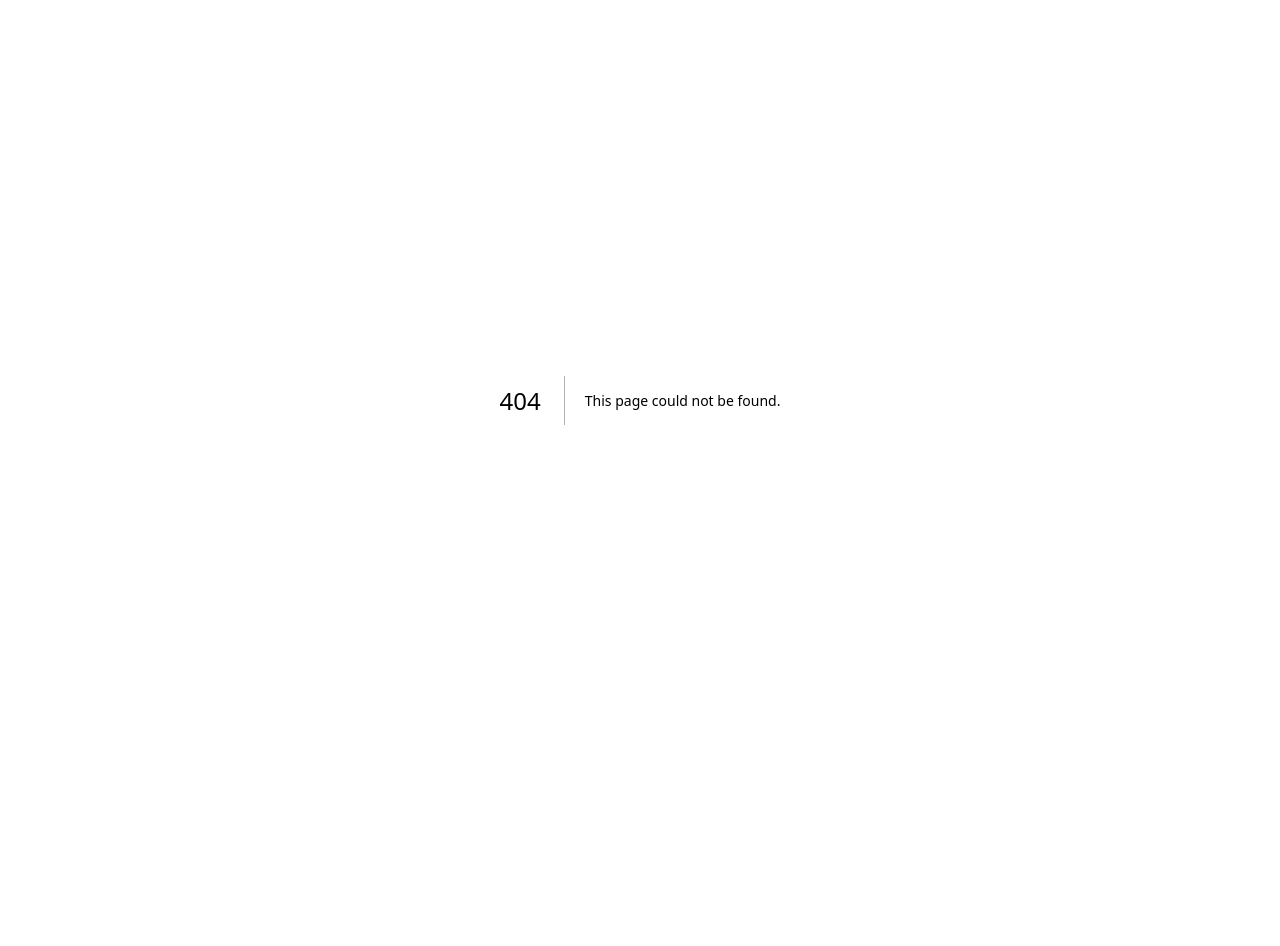
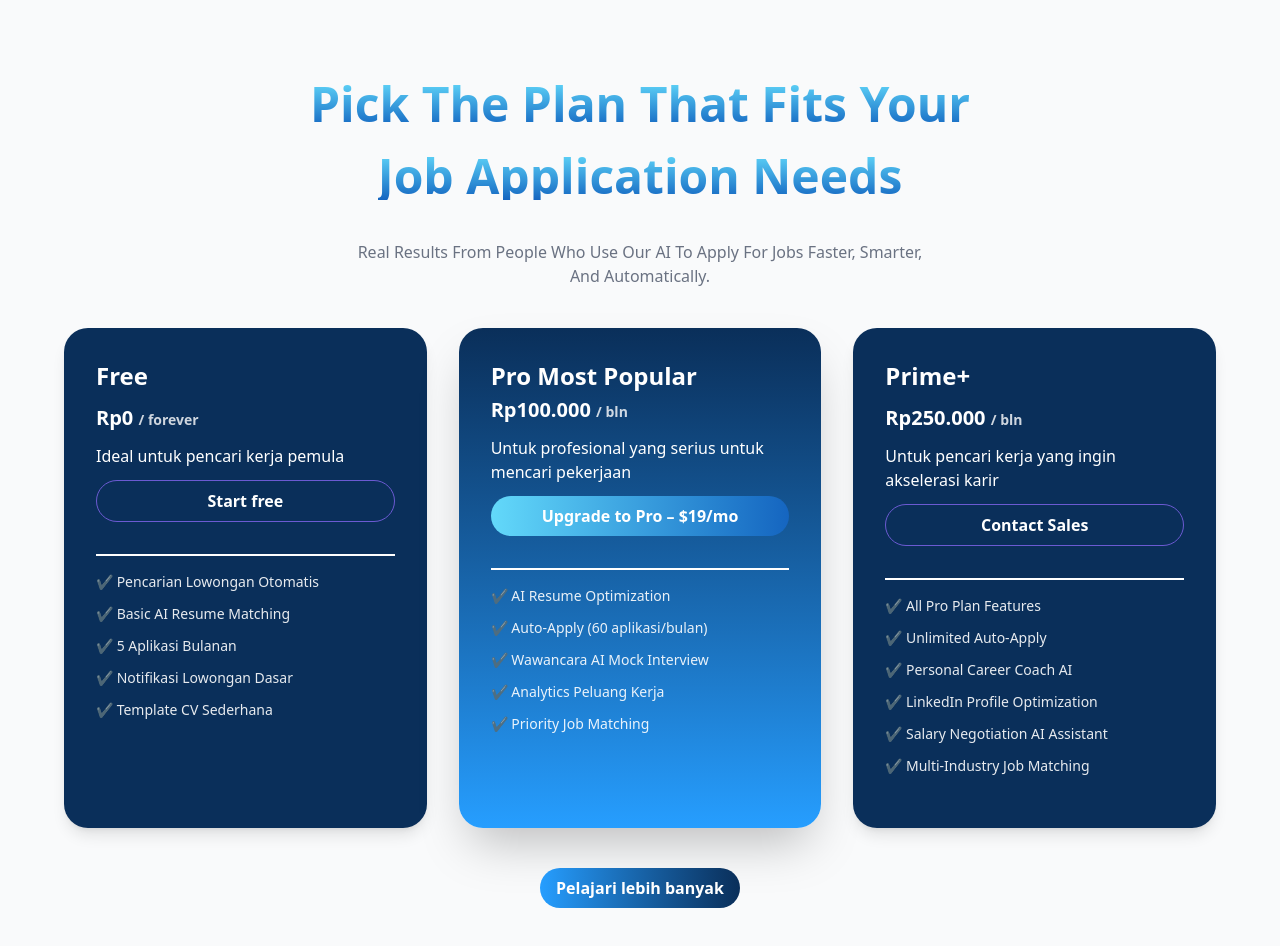
Before and after one commit to InsanBusted/hackathon-uin, a Next.js app: page /components/home/pricing in a window 1280 px wide. Before the commit this address had no page. Shown: the top 946 px of the page. Before the commit the page ends 800 px from the top, so only its background shows below. Built offline with nearby package versions, Linux system fonts and the light colour scheme.

Commit message:
add pricingPage

```diff
--- a/app/components/home/advantage/page.tsx
+++ b/app/components/home/advantage/page.tsx
@@ -4,39 +4,21 @@ import Image from "next/image";
 import { useState } from "react";
 
 const Advantage = () => {
-
   const [activeIndex, setActiveIndex] = useState(0);
 
   const cardTexts = () => [
     "Automation AI membantu meningkatkan efisiensi melalui proses otomatisasi.",
     "Data Analytics memberikan wawasan untuk pengambilan keputusan yang tepat.",
-    "Integrasi Sistem mempermudah penghubungan berbagai platform bisnis."
-
-  ]
-
-  const BackgroundImage = () => [
-    "url('/image/blueCircle.png')",
-    "url('/image/blueCircle.png')",
+    "Integrasi Sistem mempermudah penghubungan berbagai platform bisnis.",
+    "Blockchain memberikan wawasan untuk pengambilan keputusan yang tepat.",
   ];
 
-  const PositionImage = () => ["-30px 30px", "900px 300px"];
-
-  const backgroundSize = () => ["1500px", "1500px"];
-
   return (
-    <div
-      style={{
-        backgroundImage: BackgroundImage().join(", "),
-        backgroundPosition: PositionImage().join(", "),
-        backgroundSize: backgroundSize().join(", "),
-        backgroundRepeat: "no-repeat",
-      }}
-      className="relative w-full h-[200vh] flex overflow-hidden bg-[#F5F5F5]"
-    >
+    <div className="relative w-full h-[130vh] flex overflow-hidden bg-[#F5F5F5]">
       <div className="flex items-center w-full gap-10">
         {/* Left Side — Title */}
         <div className="flex flex-col max-w-lg mt-[200px] ms-30">
-          <h2 className="text-4xl md:text-5xl font-bold bg-linear-to-r from-[#130F26] via-[#0A2F5A] to-[#64B5F6] bg-clip-text text-transparent">
+          <h2 className="text-4xl md:text-5xl font-bold bg-linear-to-b from-[#63D9FA] to-[#1565C0] bg-clip-text text-transparent">
             Kelebihan Kami
           </h2>
           <p className="mt-4 text-gray-700 text-lg">
@@ -57,12 +39,13 @@ const Advantage = () => {
                 width={700}
                 onChange={(i) => setActiveIndex(i)}
               >
-                {/* CARD 1 */}
-                <Card style={{
+                <Card
+                  style={{
                     background:
                       "linear-gradient(135deg, #130F26, #0A2F5A, #64B5F6)",
                   }}
-                  className="relative rounded-xl shadow-lg">
+                  className="relative rounded-xl shadow-lg"
+                >
                   <h3 className="text-xl font-bold text-white p-3">
                     Automation AI
                   </h3>
@@ -78,7 +61,6 @@ const Advantage = () => {
                   </div>
                 </Card>
 
-                {/* CARD 2 */}
                 <Card
                   style={{
                     background:
@@ -101,14 +83,36 @@ const Advantage = () => {
                   </div>
                 </Card>
 
-                {/* CARD 3 */}
-                <Card style={{
+                <Card
+                  style={{
                     background:
                       "linear-gradient(135deg, #130F26, #0A2F5A, #64B5F6)",
                   }}
-                  className="relative rounded-xl shadow-lg">
+                  className="relative rounded-xl shadow-lg"
+                >
                   <h3 className="text-xl font-bold text-white p-3">
                     Network Engineering
+                  </h3>
+                  <hr className="border-t-2 border-white mb-4" />
+
+                  <div className="flex justify-center items-center h-[400px]">
+                    <Image
+                      src="/image/VectorAI.png"
+                      width={200}
+                      height={100}
+                      alt=""
+                    />
+                  </div>
+                </Card>
+                <Card
+                  style={{
+                    background:
+                      "linear-gradient(135deg, #130F26, #0A2F5A, #64B5F6)",
+                  }}
+                  className="relative rounded-xl shadow-lg"
+                >
+                  <h3 className="text-xl font-bold text-white p-3">
+                    Block Chain
                   </h3>
                   <hr className="border-t-2 border-white mb-4" />
 
--- a/app/components/home/jobs/page.tsx
+++ b/app/components/home/jobs/page.tsx
@@ -52,18 +52,19 @@ const JobsList: Job[] = [
 
 const JobsComponent = () => {
   return (
-    <div className="bg-gradient-to-b from-[#F5F5F5] to-[#FFFFFF] p-10">
-      <h2 className="text-4xl md:text-5xl font-bold bg-gradient-to-r from-[#130F26] via-[#0A2F5A] to-[#64B5F6] bg-clip-text text-transparent mb-10">
+    <div className="bg-linear-to-b from-[#F5F5F5] to-[#FFFFFF] p-10">
+      <h2 className="text-4xl md:text-5xl font-bold bg-linear-to-b from-[#63D9FA] to-[#1565C0] bg-clip-text text-transparent mb-10">
         Daftar Pekerjaan
       </h2>
 
-      <div className="flex justify-center bg-card rounded-md p-6">
-        <div className="flex gap-x-10">
+      <div className="flex flex-col justify-center items-center bg-linear-to-r from-[#0A2F5A] via-[#145593] to-[#64B5F6] rounded-2xl p-6 h-[400px]">
+        <div className="flex gap-x-20 mb-10">
           {JobsList.map((job) => (
             <div
               key={job.id}
-              className="bg-white border shadow-sm rounded-xl p-6 hover:shadow-md transition w-[380px] h-[248px]"
+              className="bg-white border shadow-sm rounded-2xl p-6 hover:shadow-md transition w-[380px]"
             >
+              {/* TOP: Logo + Title */}
               <div className="flex items-center gap-4 mb-4">
                 <div className="relative w-14 h-14">
                   <Image
@@ -74,43 +75,66 @@ const JobsComponent = () => {
                   />
                 </div>
 
-                <div>
-                  <h2 className="text-black text-lg font-bold leading-tight">
+                <div className="flex-1">
+                  <h2 className="text-black text-base font-bold leading-tight line-clamp-1">
                     {job.title}
                   </h2>
-                  <p className="text-gray-700 text-sm">{job.company}</p>
+                  <p className="text-gray-700 text-sm line-clamp-1">
+                    {job.company}
+                  </p>
                 </div>
+
+                {/* Bookmark Icon */}
+                <button className="text-gray-400 hover:text-purple-500">
+                  <i className="fa-regular fa-bookmark text-lg"></i>
+                </button>
+              </div>
+
+              {/* TAGS */}
+              <div className="flex flex-wrap justify-around mb-6">
+                {job.type.map((t, index) => (
+                  <span
+                    key={index}
+                    className="px-3 py-1 rounded-lg bg-purple-50 text-purple-600 text-xs font-semibold"
+                  >
+                    {t.name}
+                  </span>
+                ))}
               </div>
 
               {/* LOCATION */}
-              <p className="text-gray-700 text-sm mb-1">
-                <span className="font-semibold">Lokasi:</span> {job.location}
-              </p>
+              <div className="flex items-center text-gray-700 text-sm mb-2">
+                <i className="fa-solid fa-location-dot text-purple-500 mr-2"></i>
+                <span>{job.location}</span>
+              </div>
 
-              {/* TYPE */}
-              <p className="text-gray-700 text-sm mb-1">
-                <span className="font-semibold">Tipe:</span>{" "}
-                {job.type.map((t) => t.name).join(", ")}
-              </p>
+              {/* DEADLINE / STATUS */}
+              <div className="flex items-center justify-between mt-2">
+                <div className="flex items-center text-gray-700 text-xs">
+                  <i className="fa-regular fa-calendar mr-1"></i>
+                  <span>
+                    Apply before: <b>{job.dueDate}</b>
+                  </span>
+                </div>
 
-              {/* STATUS */}
-              <p
-                className={`mt-2 inline-block px-3 py-1 text-xs rounded-lg font-semibold ${
-                  job.status === "Closed"
-                    ? "bg-red-100 text-red-600"
-                    : "bg-green-100 text-green-600"
-                }`}
-              >
-                {job.status}
-              </p>
-
-              {/* DEADLINE */}
-              <p className="text-gray-600 text-xs mt-3">
-                Batas Waktu:{" "}
-                <span className="font-medium text-black">{job.dueDate}</span>
-              </p>
+                {/* STATUS BADGE */}
+                <span
+                  className={`px-3 py-1 text-xs rounded-lg font-semibold ${
+                    job.status === "Closed"
+                      ? "bg-red-100 text-red-600"
+                      : "bg-green-100 text-green-600"
+                  }`}
+                >
+                  {job.status === "Closed" ? "Job Already Closed" : job.status}
+                </span>
+              </div>
             </div>
           ))}
+        </div>
+        <div className="flex flex-col justify-center items-center">
+          <button className="bg-[#63D9FA] hover:bg-[#0A2F5A] transition-colors duration-300 text-white font-bold py-2 px-4 rounded-lg">
+            Temukan lebih banyak pekerjaan
+          </button>
         </div>
       </div>
     </div>
--- /dev/null
+++ b/app/components/home/pricing/page.tsx
@@ -0,0 +1,106 @@
+const Pricing = () => {
+  return (
+    <div className="w-full py-20 bg-gray-50 flex flex-col items-center">
+      <h2 className="text-4xl md:text-5xl font-bold bg-linear-to-b from-[#63D9FA] to-[#1565C0] bg-clip-text text-transparent">
+        Pick The Plan That Fits Your
+      </h2>
+      <br />
+      <h2 className="text-4xl md:text-5xl font-bold bg-linear-to-b from-[#63D9FA] to-[#1565C0] bg-clip-text text-transparent mb-10">
+        Job Application Needs
+      </h2>
+
+      <p className="text-gray-500 text-center mb-10 max-w-xl">
+        Real Results From People Who Use Our AI To Apply For Jobs Faster,
+        Smarter, And Automatically.
+      </p>
+
+      <div className="flex flex-col justify-center items-center md:flex-row gap-8 w-full max-w-6xl">
+        {/* Free Plan */}
+        <div
+          className="rounded-3xl p-8 shadow-lg bg-[#0A2F5A] text-white h-[500px] w-[500px]"
+        >
+          <h3 className="text-2xl font-bold mb-3">Free</h3>
+          <p className="text-xl font-semibold mb-3">
+            Rp0 <span className="text-sm opacity-80">/ forever</span>
+          </p>
+          <p className="mb-3">
+          Ideal untuk pencari kerja pemula
+          </p>
+
+          <button className="w-full py-2 rounded-3xl bg-transparent border border-[#6B5AD2] text-[#FFFFFF] font-semibold mb-8">
+            Start free
+          </button>
+          <hr className="border-t-2 border-white mb-4" />
+
+          <ul className="space-y-3 text-sm opacity-90">
+            <li>✔ Pencarian Lowongan Otomatis</li>
+            <li>✔ Basic AI Resume Matching</li>
+            <li>✔ 5 Aplikasi Bulanan</li>
+            <li>✔ Notifikasi Lowongan Dasar</li>
+            <li>✔ Template CV Sederhana</li>
+          </ul>
+        </div>
+
+        {/* Pro Plan */}
+        <div
+          className="rounded-3xl p-8 shadow-2xl bg-linear-to-b from-[#0A2F5A] to-[#269EFF] text-white h-[500px] w-[500px]"
+        >
+          <h3 className="text-2xl font-bold mb-1">Pro Most Popular</h3>
+          <p className="text-xl font-semibold mb-3">
+            Rp100.000 <span className="text-sm opacity-80">/ bln</span>
+          </p>
+          <p className="mb-3">
+            Untuk profesional yang serius untuk mencari pekerjaan
+          </p>
+
+          <button className="w-full py-2 rounded-3xl bg-linear-to-r from-[#63D9FA] to-[#1565C0] text-[#FFFFFF] font-semibold mb-8">
+            Upgrade to Pro – $19/mo
+          </button>
+          <hr className="border-t-2 border-white mb-4" />
+
+          <ul className="space-y-3 text-sm opacity-90">
+            <li>✔ AI Resume Optimization</li>
+            <li>✔ Auto-Apply (60 aplikasi/bulan)</li>
+            <li>✔ Wawancara AI Mock Interview</li>
+            <li>✔ Analytics Peluang Kerja</li>
+            <li>✔ Priority Job Matching</li>
+          </ul>
+        </div>
+
+        {/* Prime+ Plan */}
+        <div
+          className="rounded-3xl p-8 shadow-lg bg-[#0A2F5A] text-white h-[500px] w-[500px]"
+        >
+          <h3 className="text-2xl font-bold mb-3">Prime+</h3>
+          <p className="text-xl font-semibold mb-3">
+            Rp250.000 <span className="text-sm opacity-80">/ bln</span>
+          </p>
+          <p className="mb-3">
+            Untuk pencari kerja yang ingin akselerasi karir
+          </p>
+
+          <button className="w-full py-2 rounded-3xl bg-transparent border border-[#6B5AD2] text-white font-semibold mb-8">
+            Contact Sales
+          </button>
+          <hr className="border-t-2 border-white mb-4" />
+
+          <ul className="space-y-3 text-sm opacity-90">
+            <li>✔ All Pro Plan Features</li>
+            <li>✔ Unlimited Auto-Apply</li>
+            <li>✔ Personal Career Coach AI</li>
+            <li>✔ LinkedIn Profile Optimization</li>
+            <li>✔ Salary Negotiation AI Assistant</li>
+            <li>✔ Multi-Industry Job Matching</li>
+          </ul>
+        </div>
+      </div>
+      <div className="flex flex-col justify-center items-center">
+        <button className="rounded-4xl bg-linear-to-r from-[#269EFF] to-[#0A2F5A] text-white font-bold py-2 px-4 mt-10 hover:from-[#63D9FA] hover:to-[#1565C0] transition-colors duration-300">
+          Pelajari lebih banyak
+        </button>
+      </div>
+    </div>
+  );
+};
+
+export default Pricing;
--- a/app/globals.css
+++ b/app/globals.css
@@ -121,16 +121,6 @@
   }
 }
 
-.bg-card {
-  background: radial-gradient(
-    226.67% 138.42% at 50.74% 2.63%,
-    #63d8fa 12.98%,
-    #90d8ed 42.79%,
-    #b8d9e2 60.58%,
-    #c9d9dd 81.25%,
-    #d9d9d9 100%
-  );
-}
 
 .text-blue-custom {
   background: linear-gradient(
--- a/app/page.tsx
+++ b/app/page.tsx
@@ -1,6 +1,7 @@
 import Advantage from "./components/home/advantage/page";
 import Hero from "./components/home/hero/page";
 import JobsComponent from "./components/home/jobs/page";
+import Pricing from "./components/home/pricing/page";
 
 export default function Home() {
   return (
@@ -14,6 +15,9 @@ export default function Home() {
       <section>
         <JobsComponent />
       </section>
+      <section>
+        <Pricing />
+      </section>
     </>
   );
 }
```
